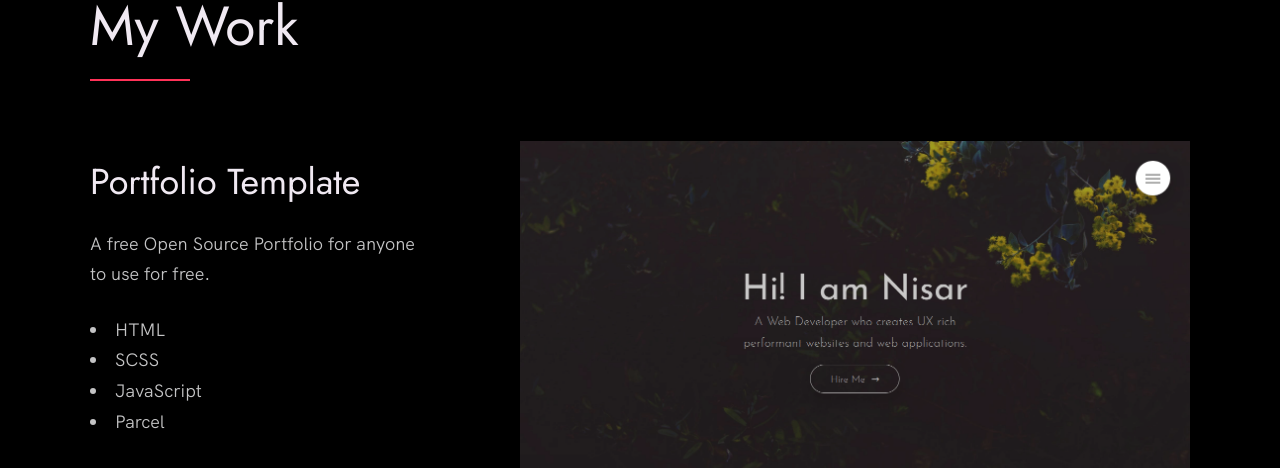
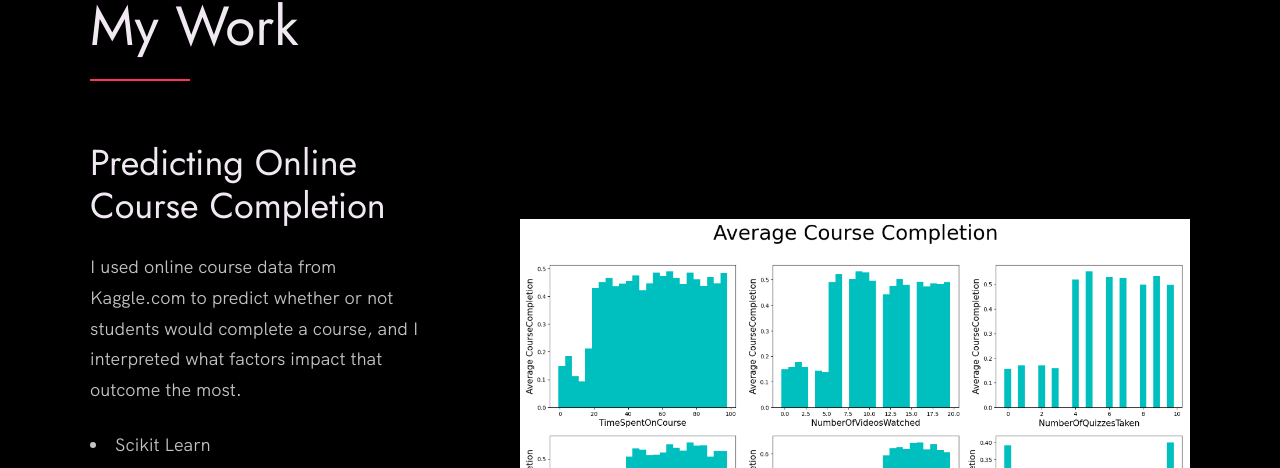
Before and after one commit to ianstonecypher/portfolio, a plain HTML site: page index.html in a window 1280 px wide. Shown: the part 927-1395 px from the top of the page. Drawn offline with Linux system fonts and the light colour scheme.

Commit message:
Added first project

```diff
--- a/index.html
+++ b/index.html
@@ -59,7 +59,7 @@
           <span>Ian M. Stonecypher</span>
         </h1>
         <!-- Put a small paragraph about yourself -->
-        <p>A Data Scientist and Statistician</p>
+        <p>Data Scientist and Statistician</p>
         <a href="#contact" class="btn btn--pink">Get in touch</a>
       </div>
     </div>
@@ -78,19 +78,21 @@
 
           <div class="work__box">
             <div class="work__text">
-              <h3>Portfolio Template</h3>
+              <h3>Predicting Online Course Completion</h3>
               <p>
-                A free Open Source Portfolio for anyone to use for free.
+                I used online course data from Kaggle.com to predict whether or not students would complete a course, and I interpreted what factors impact that outcome the most.
               </p>
               <ul class="work__list">
-                <li>HTML</li>
-                <li>SCSS</li>
-                <li>JavaScript</li>
-                <li>Parcel</li>
+                <li>Scikit Learn</li>
+                <li>Pandas</li>
+                <li>Support Vector Machines</li>
+                <li>Random Forests</li>
+                <li>Neural Networks</li>
+                <li>Statistical Significance Interpretation</li>
               </ul>
 
               <div class="work__links">
-                <a href="https://nisar.surge.sh" target="_blank" class="link__text">
+                <a href="https://www.kaggle.com/code/ianstonecypher/course-completion-prediction-ian-stonecypher?scriptVersionId=202079932" target="_blank" class="link__text">
                   Visit Site <span>&rarr;</span>
                 </a>
                 <a href="https://github.com/nisarhassan12/portfolio" title="View Source Code" target="_blank">
@@ -99,7 +101,7 @@
               </div>
             </div>
             <div class="work__image-box">
-              <img src="./images/project-1.png" class="work__image" alt="Project 1" />
+              <img src="./images/Screenshot 2024-07-14 193513.png" class="work__image" alt="Project 1" />
             </div>
           </div>
 
```
Also changed, not shown: images/Screenshot 2024-07-14 193513.png (added).
